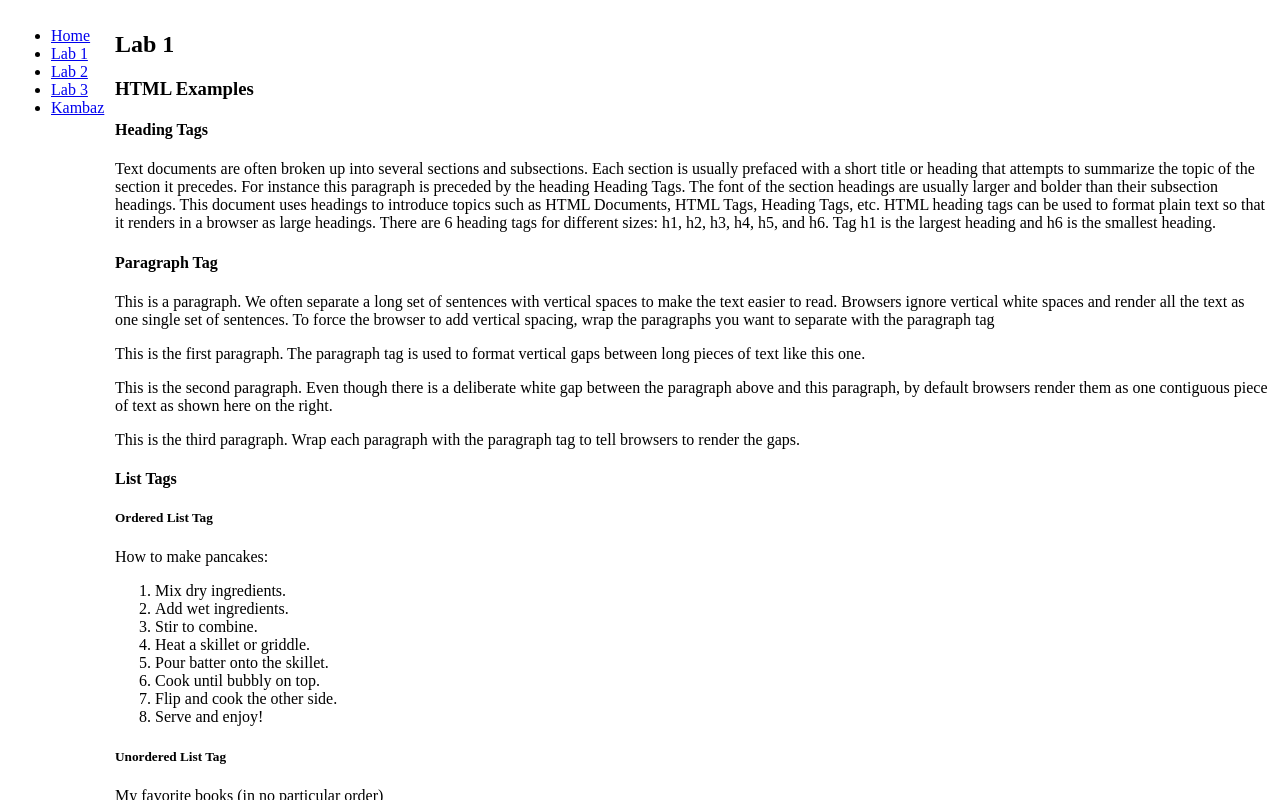
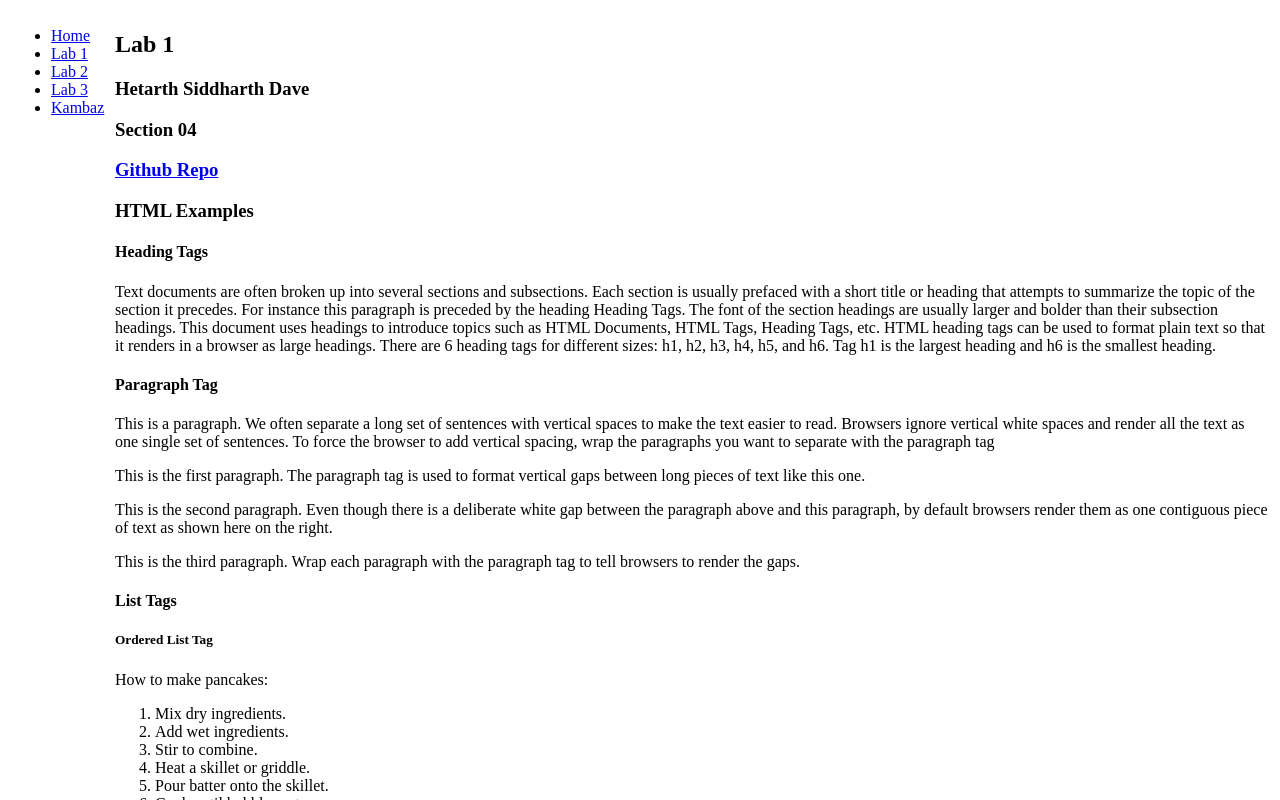
Before and after one commit to davehetarth/kambaz-next-js-fa25, a Next.js app: page /Labs/Lab1 in a window 1280 px wide. Shown: the top 800 px of the page. Built offline with nearby package versions, Linux system fonts and the light colour scheme.

Commit message:
minor changes to add github repo

```diff
--- a/app/Labs/Lab1/page.tsx
+++ b/app/Labs/Lab1/page.tsx
@@ -4,6 +4,9 @@ export default function Lab1() {
   return (
     <div id="wd-lab1">
       <h2>Lab 1</h2>
+      <h3>Hetarth Siddharth Dave</h3>
+      <h3>Section 04</h3>
+      <a href="https://github.com/davehetarth/kambaz-next-js-fa25/tree/Assignment-1" target="_blank"><h3>Github Repo</h3></a>
       <h3>HTML Examples</h3>
       <div id="wd-h-tag">
         <h4>Heading Tags</h4>
```
